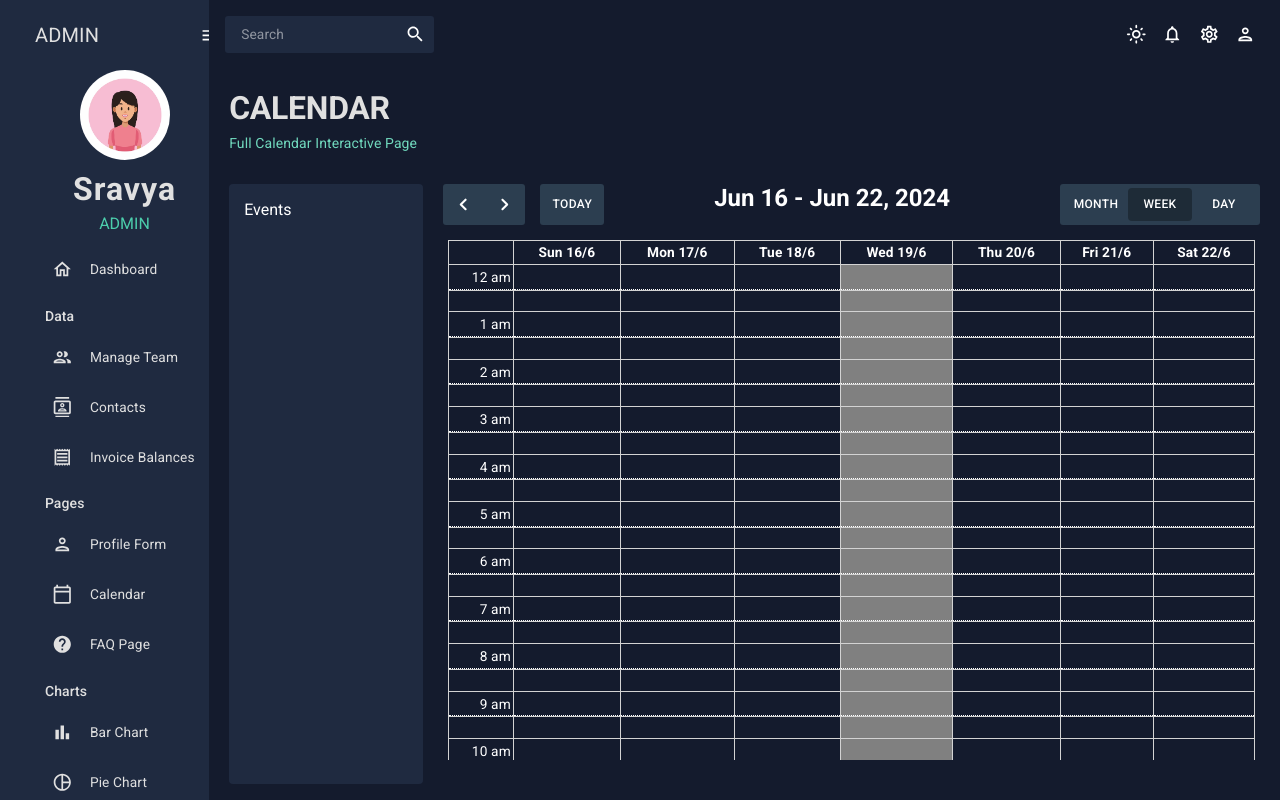
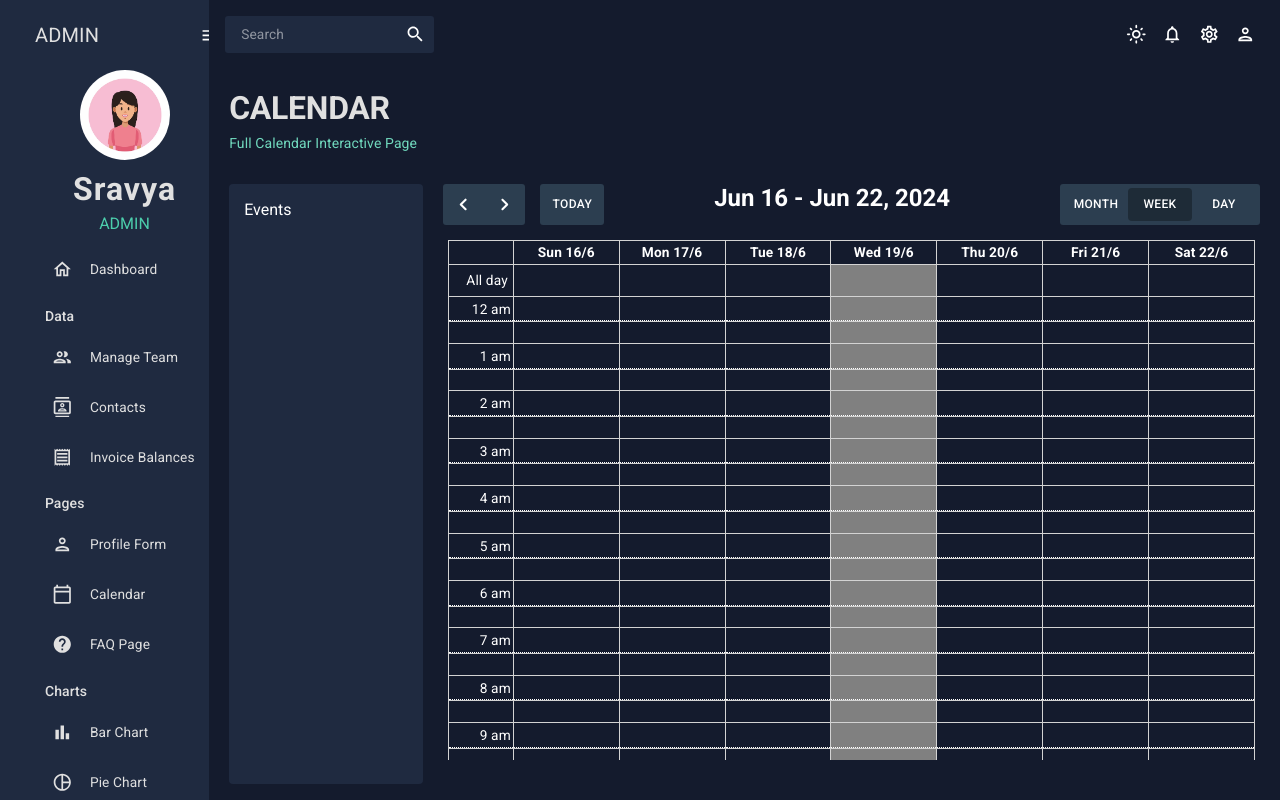
Before and after one commit to sravyavulisetty/react-admin-dashboard, a React (Create React App) app: page /calendar in a window 1280 px wide. Both pictures are taken after a click on the button "WEEK". Built offline with nearby package versions, Linux system fonts and the light colour scheme.

Commit message:
week events added

```diff
--- a/src/index.css
+++ b/src/index.css
@@ -82,3 +82,6 @@ th, tr, td{
     bottom: 0;
     left: 0;
 }
+.custom-menu-item :hover{
+  background-color: red;
+}
--- a/src/pages/calendar/index.js
+++ b/src/pages/calendar/index.js
@@ -1,13 +1,14 @@
 import { Box, IconButton, List, ListItem, ListItemText, Typography, Grid, Paper } from '@mui/material';
 import React, { useEffect, useRef } from 'react';
 import { useState } from 'react';
+import {format} from 'date-fns';
 import Header from '../../components/Header';
 import {Button} from '@mui/material';
 import { useTheme } from '@emotion/react';
 import { tokens } from '../../theme';
 import ChevronLeftRoundedIcon from '@mui/icons-material/ChevronLeftRounded';
 import ChevronRightRoundedIcon from '@mui/icons-material/ChevronRightRounded';
-import { add, differenceInDays, endOfMonth, format, startOfMonth, sub, addDays, startOfWeek, weekStartsOn, subDays, addMinutes, getHours, getDay } from 'date-fns';
+import { add, differenceInDays, endOfMonth, startOfMonth, sub, addDays, startOfWeek, weekStartsOn, subDays, addMinutes, getHours, getDay } from 'date-fns';
 import '../../index.css';
 const Eventitem = ({event}) => {
   const theme = useTheme();
@@ -27,7 +28,6 @@ const Calendar = () => {
   const [showEvents, setShowEvents] = useState(false);
   const [startDateofWeek, setStartDateofWeek] = useState(startOfWeek(new Date(), { weekStartsOn: 0 }));
   const [calType, setcalType] = useState("month");
-  const [eventsInWeek, setEventsInWeek] = useState([]);
   const startDate = startOfMonth(date);
   const endDate = endOfMonth(date);
   const numOfDays = differenceInDays(endDate, startDate) + 1;
@@ -62,7 +62,7 @@ const Calendar = () => {
     let year = date.getFullYear();
     const title = prompt("Please enter a new title for your event");
     if(title!=="" && title !== null){
-      setEventList([...eventList, {title: title, date: format(new Date(year, month, selectedDate), "MMM dd, yyyy")}]);
+      setEventList([...eventList, {title: title, date: format(new Date(year, month, selectedDate), "MMM dd, yyyy"), time: "all day"}]);
     }
   }
   const hasEvent = (index) => {
@@ -108,32 +108,37 @@ const Calendar = () => {
   }
 
   const addWeekDay = (week, time) => {
-    const year = new Date(week).getFullYear();
-    const month = new Date(week).getMonth();
-    const date = new Date(week).getDate();
-    setDate(year, month, date);
+    const dateObj = new Date(week);
+    const year = dateObj.getFullYear();
+    const month = dateObj.getMonth();
+    const date = dateObj.getDate();
     const title = prompt("Please enter a new title for your event");
     if(title!=="" && title !== null){
-      setEventList([...eventList, {title: title, date: format(new Date(year, month, date), "MMM dd, yyyy")}]);
-      setEventsInWeek([...eventsInWeek, {title: title, date: new Date(year, month, date), time: getHours(new Date(year, month, date, parseInt(time)))}])
+      setEventList([...eventList, {title: title, date: format(new Date(year, month, date), "MMM dd, yyyy"), time: parseInt(time)}]);
     }
   }
   const hasWeekDay = (week) => {
     const year = new Date(week).getFullYear();
     const month = new Date(week).getMonth();
     const date = new Date(week).getDate();
-    const event = eventsInWeek.filter((event) => {
-      return new Date(event.date).getTime() === new Date(year, month, date);
+    const event = eventList.find((event) => {
+      return (new Date(event.date).getTime() === new Date(year, month, date).getTime() && event.time === "all day");
     })
     if(event){
-      return event.title;
+      return event;
     }
   }
-
-  const handleTimeClick = (week, time) => {
-    console.log(addMinutes(new Date(new Date(week).getFullYear(),new Date(week).getMonth(), new Date(week).getDate(), parseInt(time), 0), 30));
+  const hasWeekandTime =(week, time) => {
+    const year = new Date(week).getFullYear();
+    const month = new Date(week).getMonth();
+    const date = new Date(week).getDate();
+    const event = eventList.find((event)=>{
+      return ((new Date(event.date).getTime() === new Date(year, month, date).getTime()) && event.time === parseInt(time))
+    })
+    if(event){
+      return event;
+    }
   }
-
   return (
     <Box m="20px" ref={ref}>
       <Header title="CALENDAR" subtitle="Full Calendar Interactive Page"></Header>
@@ -157,7 +162,17 @@ const Calendar = () => {
               </Box>
               <Button sx={{backgroundColor: '#2c3e50', borderRadius:"3px", color:"white", '&:hover':{backgroundColor: '#1e2b37'}}} onClick={()=>setDate(new Date())}>Today</Button>
               </Box>
-              <Typography variant='h3' fontWeight="bold">{calType === "month" ? format(date, "LLLL yyyy"): calType === "week" ? format(new Date(weekdays[0]), "LLL d") + " - " + format(new Date(weekdays[weekdays.length-1]), "LLL d") + ", " + date.getFullYear() : format(date, "MMM dd, yyyy")}</Typography>
+              <Typography variant='h3' fontWeight="bold">
+                {calType === "month"
+                ?
+                format(date, "LLLL yyyy")
+                :
+                calType === "week"
+                ?
+                format(new Date(weekdays[0]), "LLL d") + " - " + format(new Date(weekdays[weekdays.length-1]), "LLL d") + ", " + date.getFullYear()
+                :
+                format(date, "MMM dd, yyyy")}
+                </Typography>
               <Box sx={{backgroundColor: '#2c3e50'}} display="flex" alignItems="center" borderRadius="3px" padding="4px">
                 <Button
                 sx={{color: 'white', '&:hover':{backgroundColor: '#1e2b37'}}}
@@ -196,10 +211,10 @@ const Calendar = () => {
                       flexDirection="column"
                       style={{backgroundColor: (date.getDate() === num && date.getFullYear() === new Date().getFullYear() && date.getMonth() === new Date().getMonth()) ? "grey": ""}}>
                     <Box textAlign = "right">{ num }</Box>
-                    {hasEvent(num).length<=2 ?
+                    { hasEvent(num).length<=2 ?
                     hasEvent(num).map((event)=>(
                     <Box
-                    sx={{textAlign: "center", backgroundColor:"#3788d8", borderRadius: "2px",margin: "5px 3px 0px 3px", cursor: "pointer", overflow: "hidden", fontSize: "13px"}}
+                    sx={{textAlign: "start", backgroundColor:"#3788d8", borderRadius: "2px",margin: "5px 3px 0px 3px", cursor: "pointer", overflow: "hidden", fontSize: "13px", paddingLeft: "4px"}}
                     onClick={(e) => {e.stopPropagation(); deleteEvent(num, event.title)}}>{event.title}</Box>
                     ))
                     :
@@ -243,18 +258,56 @@ const Calendar = () => {
                   </tr>
                 </thead>
                 <tbody>
-                {timeSlotsForDay.map((time, timeIndex) => (
+                  <tr>
+                    <td style={{height: "calc((20vh - 7 * 1px) / 7)", textAlign: "end", padding: "5px"}}>All day</td>
+                    {weekdays.map((week)=>(
+                      <td
+                      key={week}
+                      onClick={()=>addWeekDay(week)}
+                      style={{height: "calc((20vh - 7 * 1px) / 7)",
+                              backgroundColor: (new Date(week).getDate() === date.getDate() && new Date(week).getMonth() === date.getMonth()) ? 'grey' : ""}}>
+                                <p style={{color: "white",
+                                           textAlign: "center",
+                                           backgroundColor:"#3788d8",
+                                           borderRadius: "2px",
+                                           margin: "5px 3px 0px 3px",
+                                           cursor: "pointer",
+                                           fontSize: "10px",
+                                           cursor:"pointer"}}
+                                    onClick={(e)=>{ e.stopPropagation();deleteEvent(new Date(week).getDate(), hasWeekDay(week)?.title)}}>{hasWeekDay(week)?.title}
+                                </p>
+                        </td>
+                    ))}
+                  </tr>
+                  {timeSlotsForDay.map((time, timeIndex) => (
                   <>
                   <tr key={timeIndex}>
                     <td className='textLow'>{time}</td>
-                    {weekdays.map((week)=>(
-                      <td className="borderDotted" key={week} onClick={()=>addWeekDay(week, time)} style={{height: "calc((20vh - 7 * 1px) / 7)", backgroundColor: (new Date().getDate() === new Date(week).getDate()) ? "grey":""}}>{()=>hasWeekDay(week, time)}</td>
-                    ))}
+                    {weekdays.map((week)=>{
+                      const dateObj = new Date(week);
+                      const year = dateObj.getFullYear();
+                      const month = dateObj.getMonth();
+                      const d = dateObj.getDate();
+                      const startTime = new Date(year, month, d, parseInt(time))
+                      const endTime = addMinutes(new Date(year, month, d, parseInt(time)), 30);
+                      return <td
+                      className="borderDotted"
+                      key={week}
+                      onClick={()=>addWeekDay(week, time)}
+                      style={{height: "calc((20vh - 7 * 1px) / 7)", width: "calc((20vw - 7 * 1px) / 7)", backgroundColor: (new Date(week).getDate() === date.getDate() && new Date(week).getMonth() === date.getMonth()) ? 'grey' : ""}}>
+                        <p style={{fontSize: "10px", backgroundColor:"#3788d8", borderRadius: "2px", margin: "0px 5px 0px 5px", paddingLeft: "2px", cursor:"pointer"}}
+                           onClick={(e)=>{ e.stopPropagation();deleteEvent(new Date(week).getDate(), hasWeekDay(week)?.title)}}>{hasWeekandTime(week, time) && format(startTime,"h:mm") + "-" +format(endTime,"h:mm")  + " " + hasWeekandTime(week, time)?.title}
+                        </p>
+                      </td>
+                    })}
                   </tr>
                   <tr>
                     <td style={{height: "calc((20vh - 7 * 1px) / 7)"}}></td>
                     {weekdays.map((week)=>(
-                      <td className="bordertopDotted" key={week} onClick={()=>console.log(addMinutes(time, 30))} style={{height: "calc((20vh - 7 * 1px) / 7)", borderTop:"none !important", backgroundColor: (new Date().getDate() === new Date(week).getDate()) ? "grey":"" }}></td>
+                      <td className="bordertopDotted"
+                          key={week}
+                          onClick={()=>addWeekDay(week, time)}
+                          style={{height: "calc((20vh - 7 * 1px) / 7)", borderTop:"none !important", backgroundColor: (new Date(week).getDate() === date.getDate() && new Date(week).getMonth() === date.getMonth()) ? 'grey' : ""}}></td>
                     ))}
                   </tr>
                   </>
@@ -272,6 +325,11 @@ const Calendar = () => {
                   </tr>
                 </thead>
                 <tbody>
+                  <tr>
+                    <td style={{textAlign: "end", padding: "2px"}}>
+                      All day
+                    </td>
+                  </tr>
                 {timeSlotsForDay.map((time, timeIndex) => (
                   <>
                   <tr key={timeIndex}>
```
Also changed, not shown: src/pages/global/Sidebar.js (+21 -2 lines).
